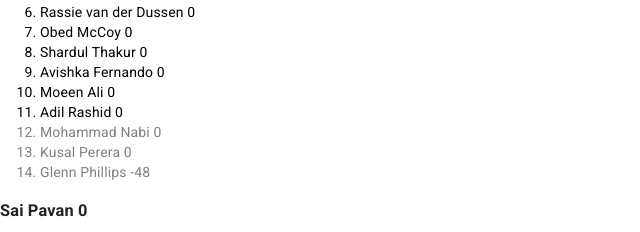
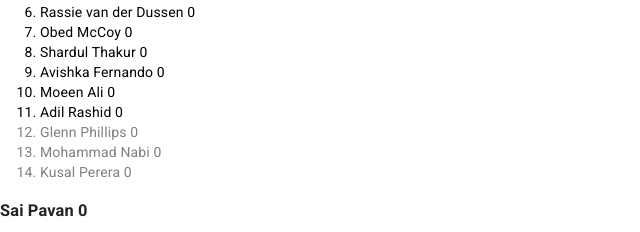
Before and after one commit to anjanikumar-ak/Worldcup-Fantasy-App, a Next.js app: page /components/LeaderBoard in a window 1280 px wide. Shown: the part 1063-1295 px from the top of the page, without its empty margins (0-640 px from the left). Built offline with nearby package versions, Linux system fonts and the light colour scheme.

Commit message:
Update LeaderBoard.js

```diff
--- a/pages/components/LeaderBoard.js
+++ b/pages/components/LeaderBoard.js
@@ -151,7 +151,7 @@ function getParticipants() {
         { name: "Avishka Fernando", points: 0 },
         { name: "Moeen Ali", points: 0 },
         { name: "Adil Rashid", points: 0 },
-        { name: "Glenn Phillips", points: -48.0 },
+        { name: "Glenn Phillips", points: 0 },
         { name: "Mohammad Nabi", points: 0 },
         { name: "Kusal Perera", points: 0 },
       ],
```
